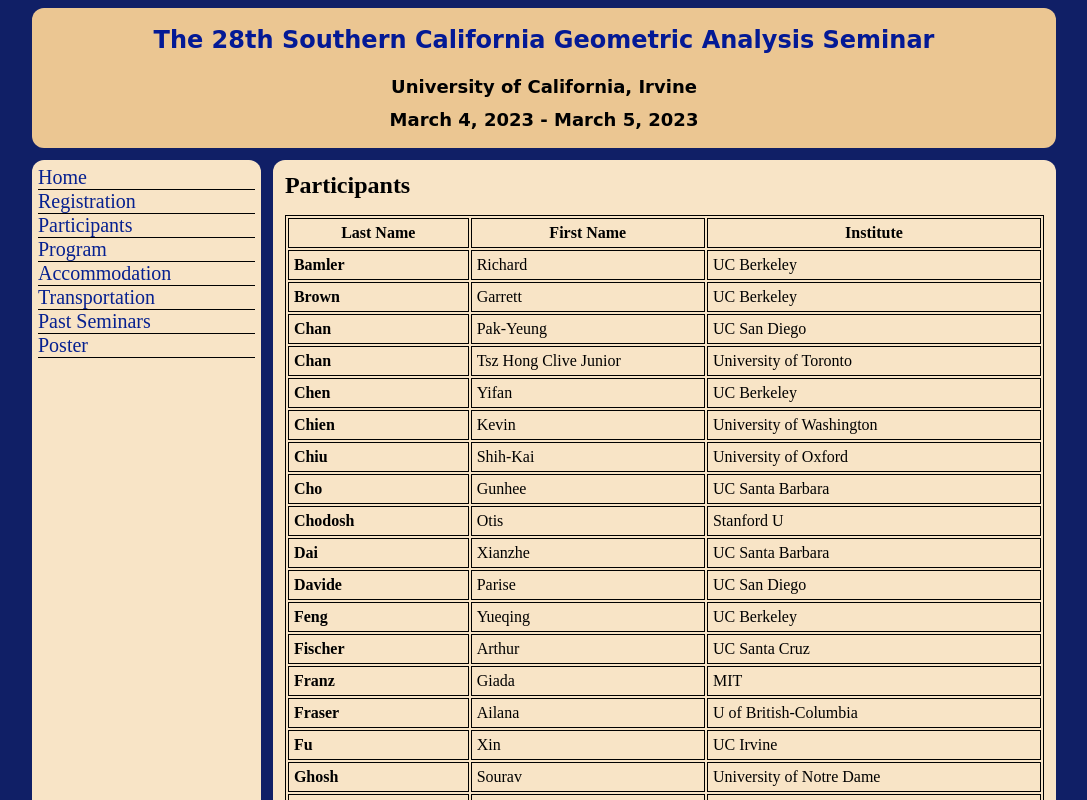
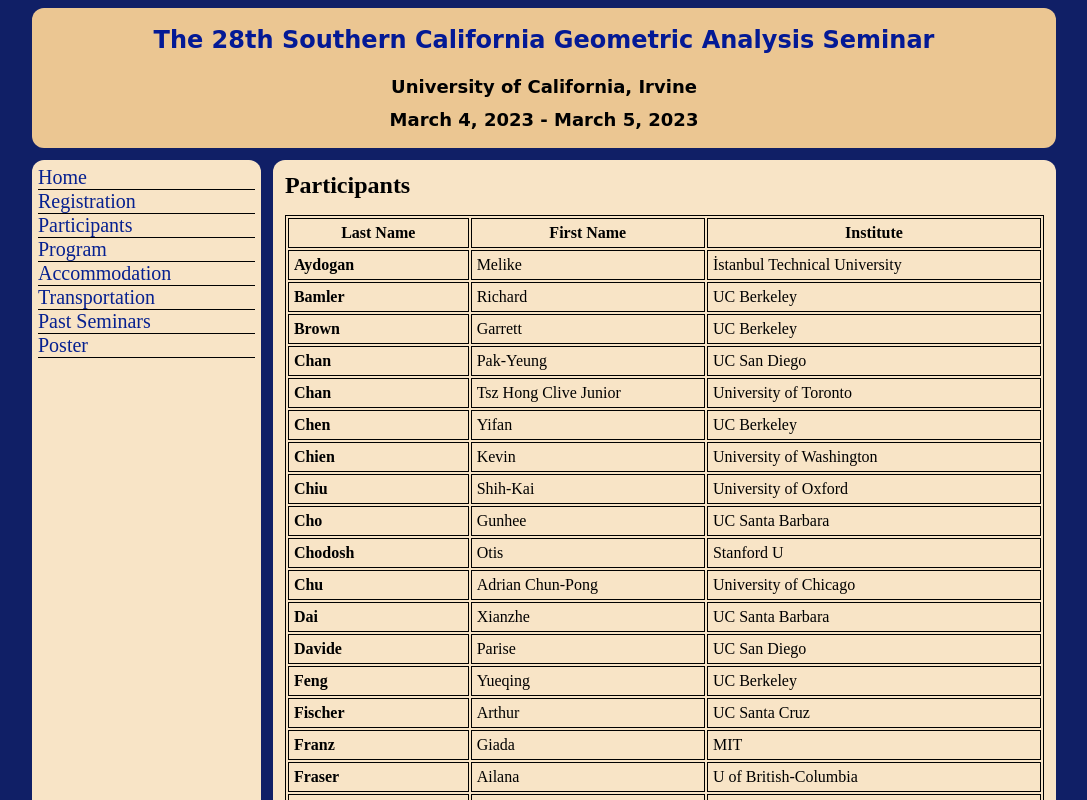
Before and after one commit to Geometry-Discovery-Project-UCI/scgas.math.uci.edu, a Vue app: page /participants in a window 1280 px wide. Shown: the top 800 px of the page, without its empty margins (96-1183 px from the left). Built offline with nearby package versions, Linux system fonts and the light colour scheme.

Commit message:
Have to upload, as I accidently used VS code not the online version of VS coder.

```diff
--- a/src/participants.ts
+++ b/src/participants.ts
@@ -413,3 +413,21 @@
   link: "mailto:mhallgren3330@gmail.com",
   institute: Institute.RUTGERS_UNIVERSITY,
 };
+
+export const YU_CHI_HOU: Participant = {
+  name: "Yu-Chi Yu",
+  link: "mailto:yhou1994@umd.edu",
+  institute: Institute.UNIVERSITY_OF_MARYLAND,
+};
+
+export const MELIKE_AYDOGAN: Participant = {
+  name: "Melike Aydogan",
+  link: "mailto:melikeaydogan43@gmail.com",
+  institute: Institute.ISTANBUL_TECHNICAL_UNIVERSITY,
+};
+
+export const ADRIAN_CHU: Participant = {
+  name: "Adrian Chun-Pong Chu",
+  link: "mailto:acpc@uchicago.edu",
+  institute: Institute.UNIVERSITY_OF_CHICAGO,
+};
--- a/src/types/index.ts
+++ b/src/types/index.ts
@@ -13,8 +13,10 @@
   UC_SAN_DIEGO = "UC San Diego",
   UBC = "U of British-Columbia",
   PRINCETON_UNIVERSITY = "Princeton University",
+  UNIVERSITY_OF_MARYLAND = "University of Maryland",
   UNIVERSITY_OF_NOTRE_DAME = "University of Notre Dame",
   UNIVERSITY_OF_CONNECTICUT = "University of Connecticut",
+  UNIVERSITY_OF_CHICAGO = "University of Chicago",
   LEHIGH_UNIVERSITY = "Lehigh University",
   UNIVERSITY_OF_WASHINGTON = "University of Washington",
   THE_OHIO_STATE_UNIVERSITY = "The Ohio State University",
@@ -31,6 +33,7 @@
   RUTGERS_UNIVERSITY = "Rutgers University",
   CORNELL_UNIVERSITY = "Cornell University",
   SUN_YAT_SEN_UNIVERSITY_ZHUHAI = "Sun Yat-Sen University (Zhuhai)",
+  ISTANBUL_TECHNICAL_UNIVERSITY = "İstanbul Technical University",
 }
 
 export interface Participant {
```
Also changed, not shown: 1 other file (tests, documents, lock files or other folders).
